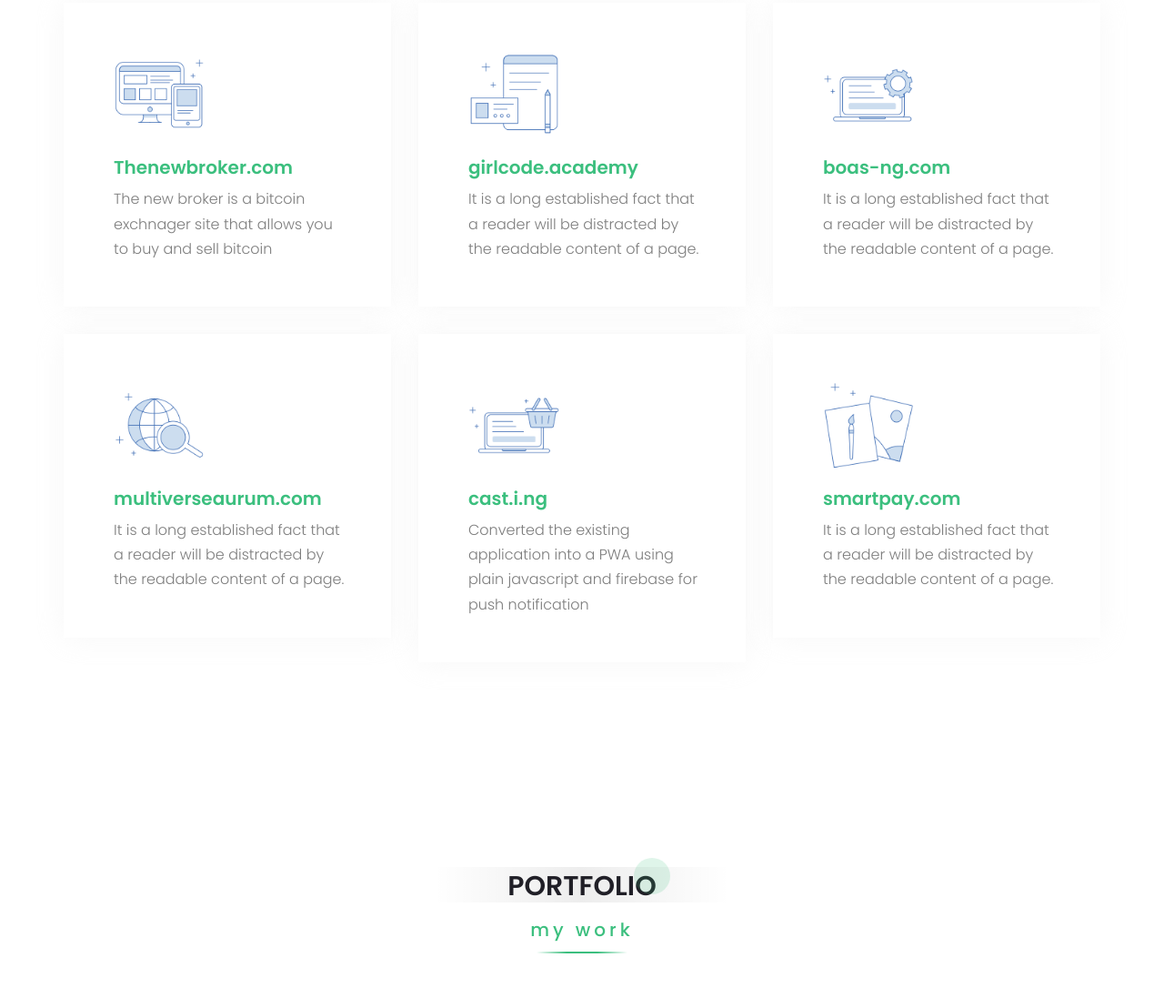
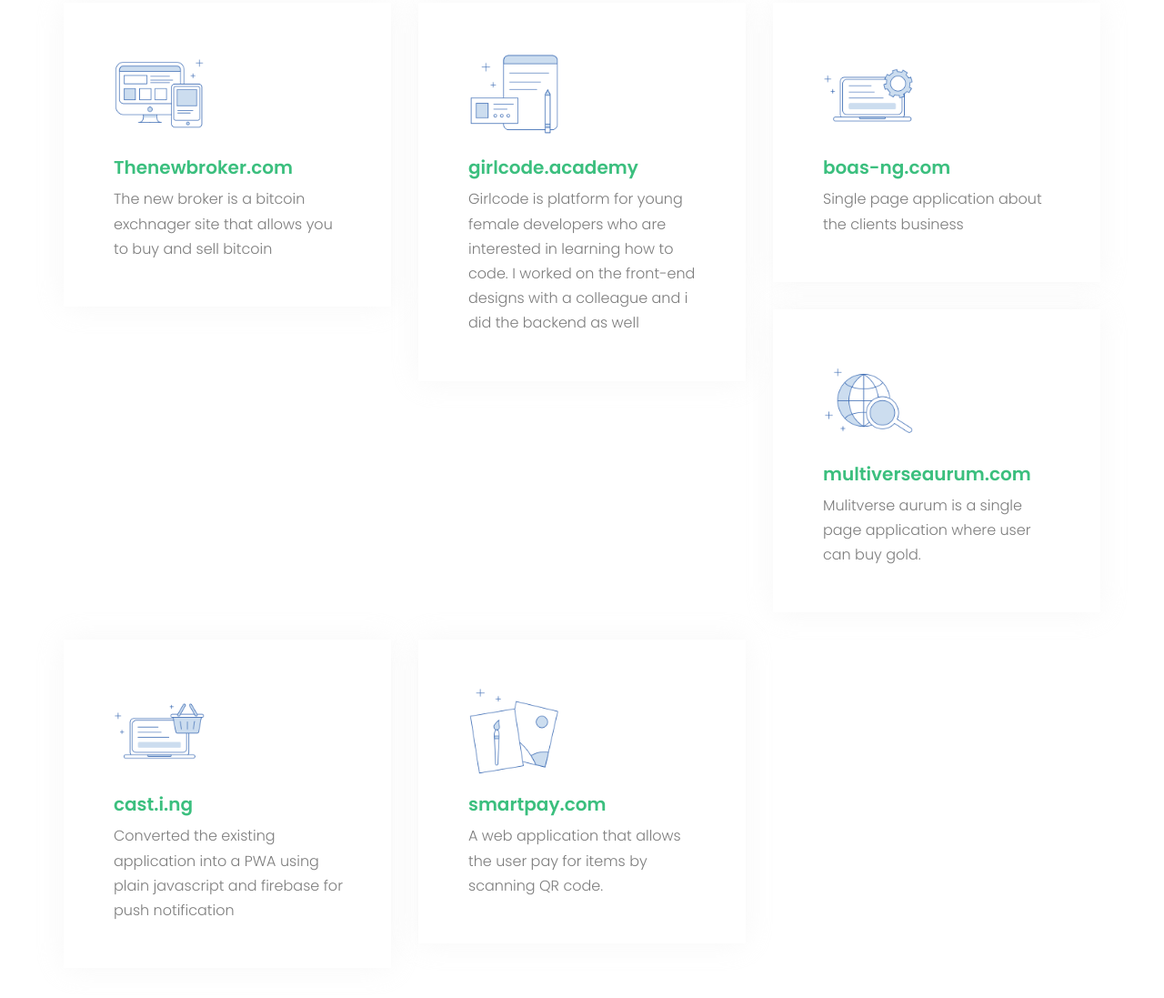
Before and after one commit to seyikemi/portfolio, a plain HTML site: page index.html in a window 1280 px wide. Shown: the part 2406-3503 px from the top of the page at 91% size. Drawn offline with Linux system fonts and the light colour scheme.

Commit message:
Update index.html

```diff
--- a/index.html
+++ b/index.html
@@ -213,21 +213,21 @@
                         <div class="service-box">
                             <img src="img/Responsive.png" alt="service image" draggable="false"> <!-- Service Image -->
                             <a href="girlcode.academy"><h3 class="text-bg">girlcode.academy</h3></a>
-                            <p>It is a long established fact that a reader will be distracted by the readable content of a page.</p>
+                            <p>Girlcode is platform for young female developers who are interested in learning how to code. I worked on the front-end designs with a colleague and i did the backend as well </p>
                         </div>
                     </div>
                     <div class="col-md-6 col-lg-4 col-sm-6 col-xs-12">
                         <div class="service-box">
                             <img src="img/Web_Development.png" alt="service image" draggable="false"> <!-- Service Image -->
                             <a href="boas-ng.com"><h3 class="text-bg">boas-ng.com</h3></a>
-                             <p>It is a long established fact that a reader will be distracted by the readable content of a page.</p>
+                             <p>Single page application about the clients business</p>
                         </div>
                     </div>
                     <div class="col-md-6 col-lg-4 col-sm-6 col-xs-12">
                         <div class="service-box">
                             <img src="img/Seo.png" alt="service image" draggable="false"> <!-- Service Image -->
                             <a href="multiverseaurum.com"><h3 class="text-bg">multiverseaurum.com</h3></a>
-                            <p>It is a long established fact that a reader will be distracted by the readable content of a page.</p>
+                            <p>Mulitverse aurum is a single page application where user can buy gold.</p>
                         </div>
                     </div>
                     <div class="col-md-6 col-lg-4 col-sm-6 col-xs-12">
@@ -241,7 +241,7 @@
                         <div class="service-box">
                             <img src="img/Graphics_Design.png" alt="service image" draggable="false"> <!-- Service Image -->
                             <a href="smartpay.com"><h3 class="text-bg">smartpay.com</h3></a>
-                            <p>It is a long established fact that a reader will be distracted by the readable content of a page.</p>
+                            <p>A web application that allows the user pay for items by scanning QR code. </p>
                         </div>
                     </div>
                     <!-- End Services Boxs -->
```
